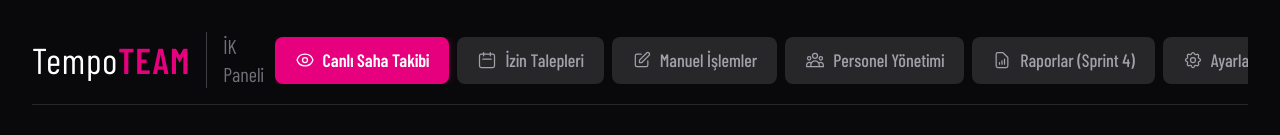
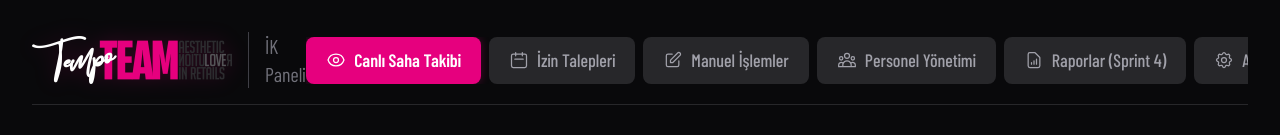
Before and after one commit to goddseibeiuns/tempo-team, a plain HTML site: page admin.html in a window 1280 px wide. Shown: the top 135 px of the page. Drawn offline with nearby package versions, Linux system fonts and the light colour scheme; no server answers; a web font is replaced by a local one.

Commit message:
admin.html

```diff
--- a/admin.html
+++ b/admin.html
@@ -25,7 +25,7 @@
   <div class="max-w-7xl mx-auto">
     <div class="flex flex-col md:flex-row justify-between items-center mb-8 border-b border-zinc-800 pb-4">
       <div class="flex items-center gap-4">
-        <h1 class="text-4xl tracking-wide text-white"><span class="font-normal">Tempo</span><span class="text-[#e6007e] font-semibold">TEAM</span></h1>
+       <img src="logo.png" alt="Tempo Team Logo" class="h-12 drop-shadow-[0_0_10px_rgba(230,0,126,0.2)]">
         <span class="text-xl text-zinc-500 font-light tracking-normal border-l border-zinc-700 pl-4">İK Paneli</span>
       </div>
 
```
